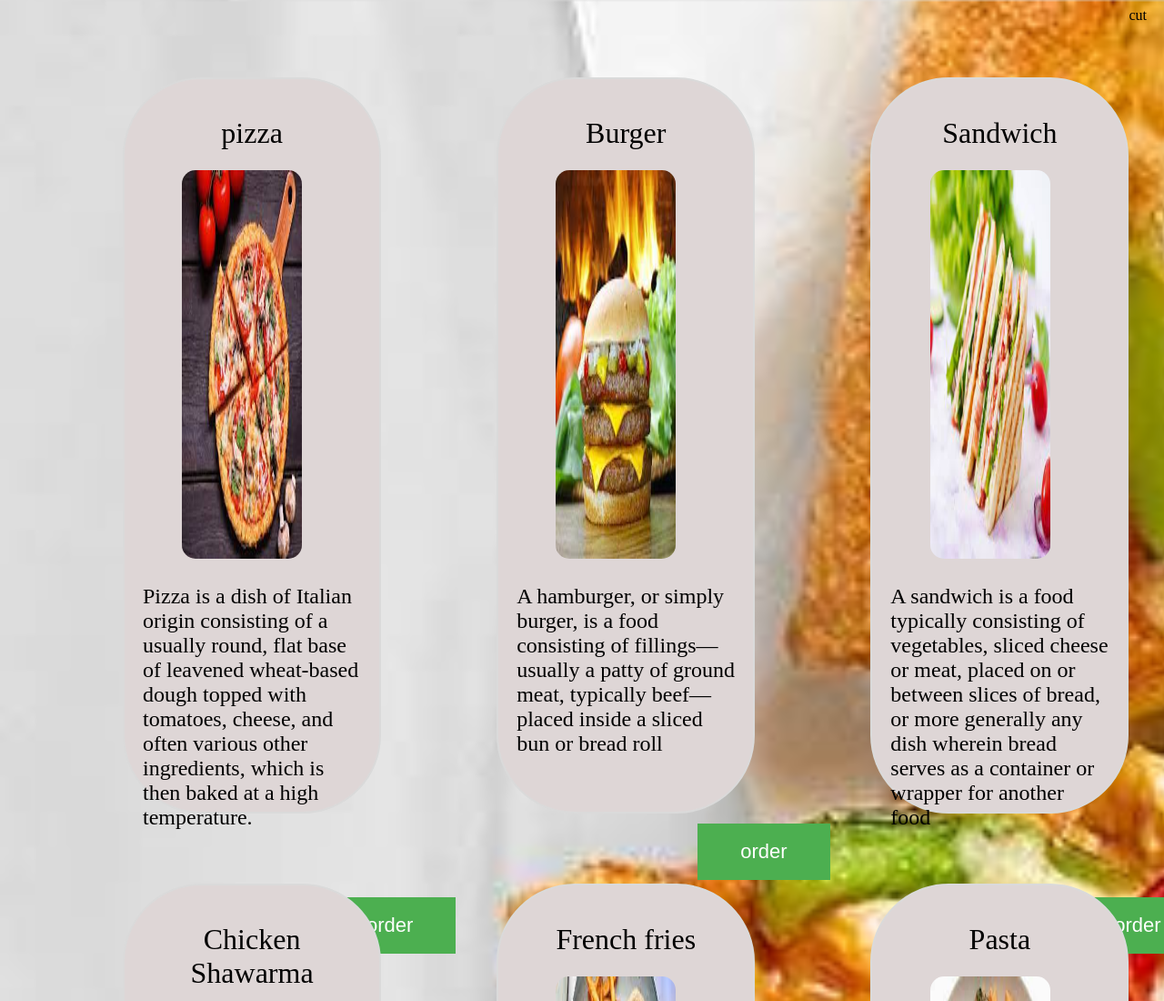
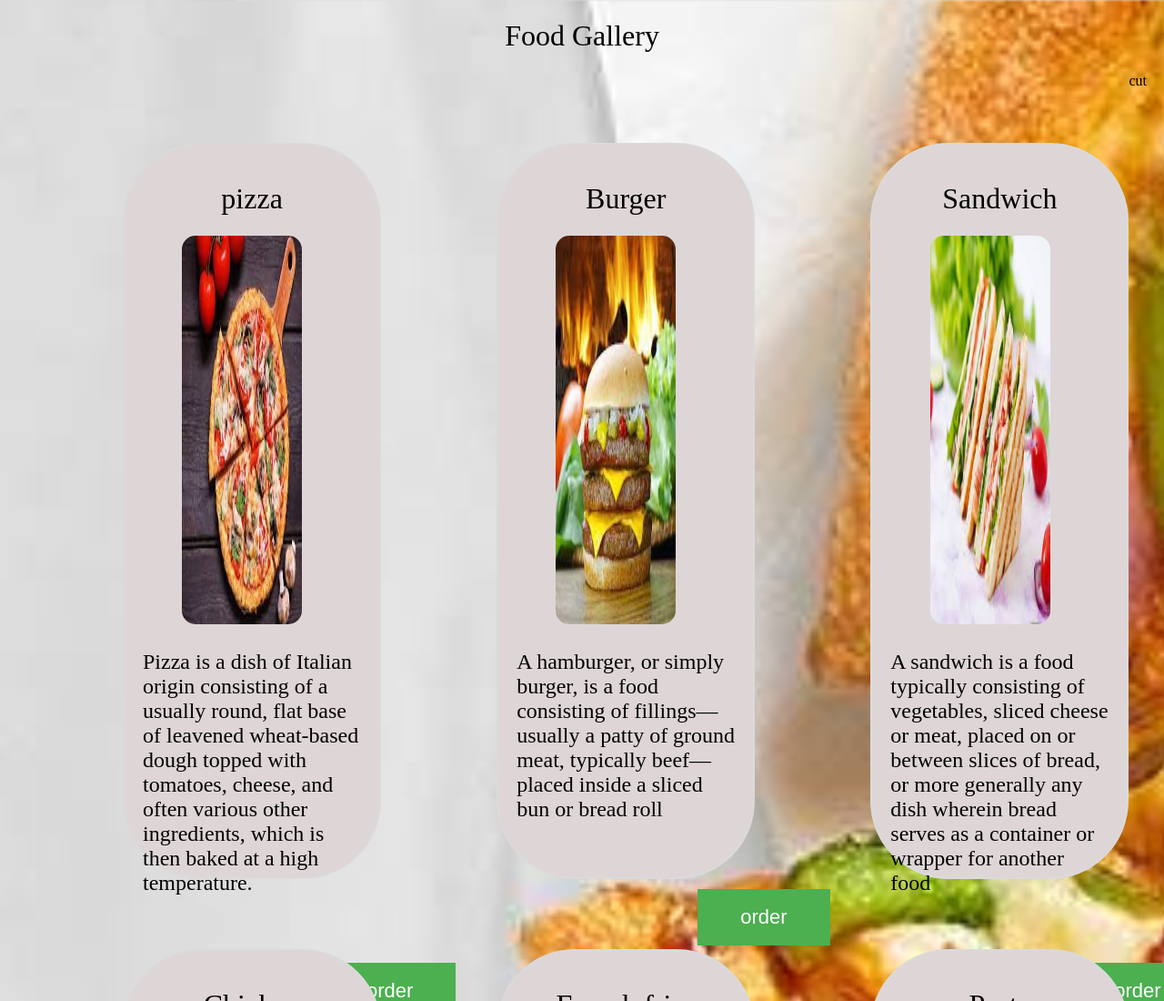
Before and after one commit to mhdfayizk/food_gallery, a plain HTML site: page index.html in a window 1280 px wide. Shown: the top 1100 px of the page at 91% size. Drawn offline with Linux system fonts and the light colour scheme.

Commit message:
new head

```diff
--- a/index.html
+++ b/index.html
@@ -8,6 +8,7 @@
     <link rel="stylesheet" href="./food.css">
 </head>
 <body>
+    <h1>Food Gallery</h1>
     <div class="food food-1">
         <h1>pizza</h1>
         <img src="./images/pizza2.jpg" alt="">
```
